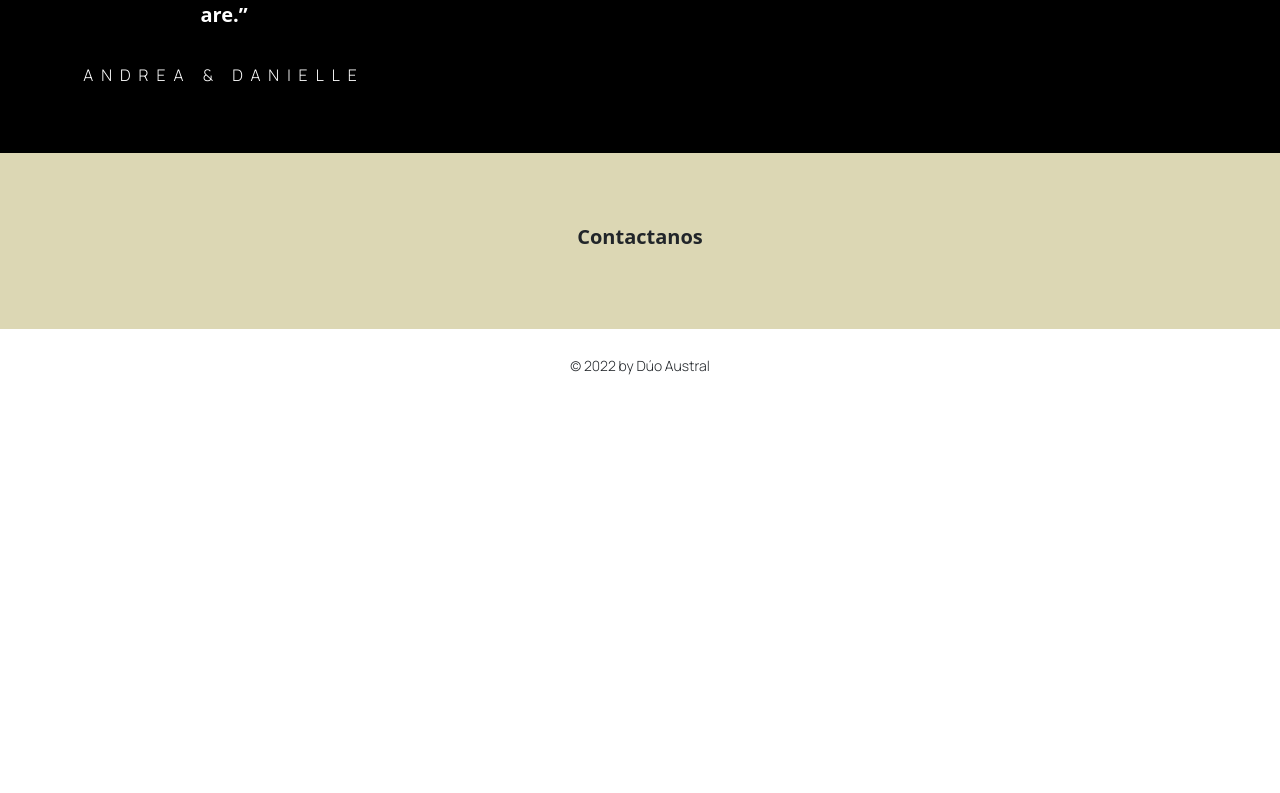
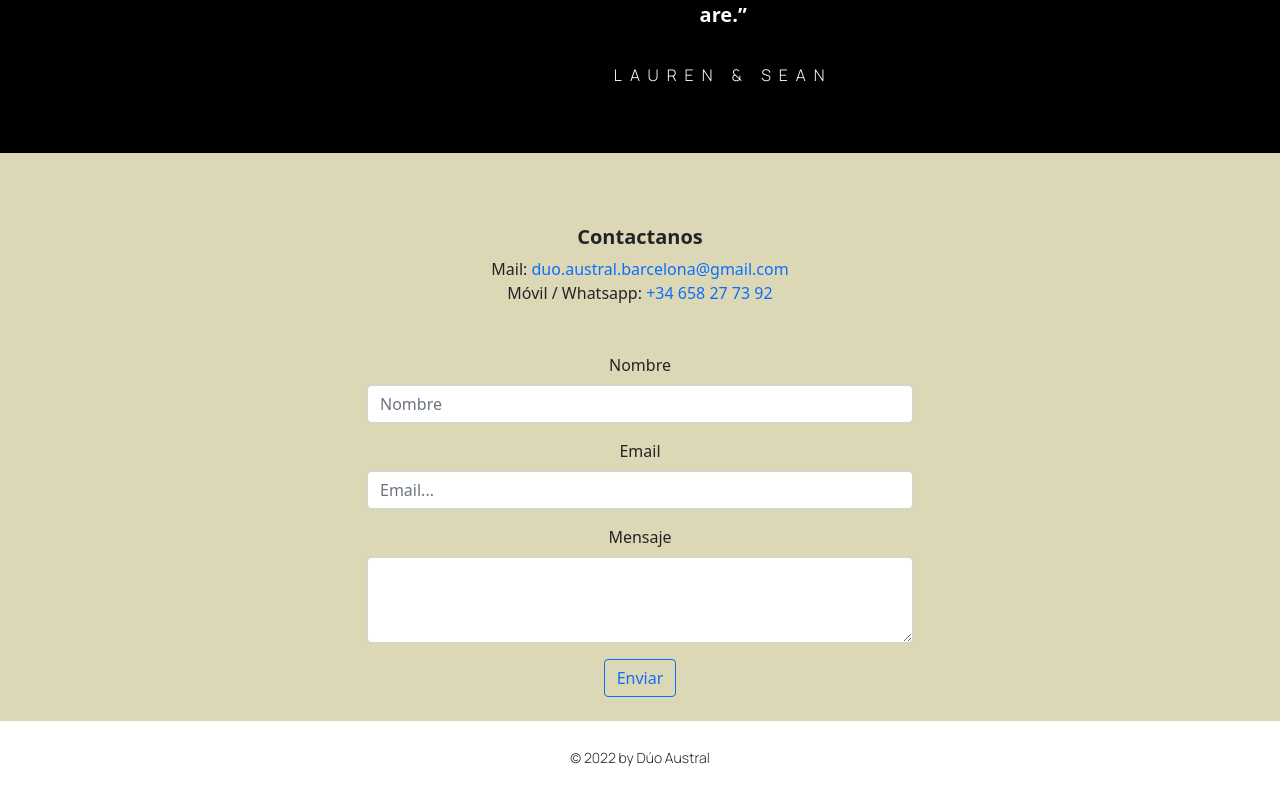
Before and after one commit to mxchristian17/duoaustral, a React (Create React App) app: page / in a window 1280 px wide. Shown: the part 3815-4608 px from the top of the page. Before the commit the page ends 4216 px from the top, so only its background shows below. Built offline with nearby package versions, Linux system fonts and the light colour scheme; no server answers.

Commit message:
contact form functional now

```diff
--- a/package.json
+++ b/package.json
@@ -10,12 +10,16 @@
     "@testing-library/react": "^12.1.2",
     "@testing-library/user-event": "^13.5.0",
     "bootstrap": "^5.1.3",
+    "emailjs-com": "^3.2.0",
     "jquery": "^3.6.0",
     "react-player": "^2.9.0",
     "react-router-dom": "^6.2.1",
     "react-router-hash-link": "^2.4.3",
     "react-scripts": "5.0.0",
     "react-slideshow-image": "^3.7.0",
+    "semantic-ui-css": "^2.4.1",
+    "semantic-ui-react": "^2.1.2",
+    "sweetalert2": "^11.4.4",
     "web-vitals": "^2.1.4"
   },
   "scripts": {
--- a/src/Components/Contact/Contact.js
+++ b/src/Components/Contact/Contact.js
@@ -1,6 +1,92 @@
-import React from 'react'
+import React, { useState } from 'react'
+import emailjs from 'emailjs-com';
+import Swal from 'sweetalert2';
 
 const Contact = () => {
+
+    const [errors, setErrors] = useState({name : null, email : null})
+
+    const [contact,  setContact] = useState({
+        name:'',
+        phone:'',
+        email:'',
+        status: false
+    })
+
+    const validateName = (value, err) => {
+        err = ({...err, name : undefined})
+        if(value.length > 100) err = ({...err, name : "El nombre es demasiado largo"})
+        if(value.length < 7) err = ({...err, name : "Por favor ingrese un Nombre y Apellido válidos"})
+        if (typeof value !== "undefined") {
+            if (!value.match(/^[a-zA-Z ]+$/)) {
+                err = ({...err, name : "El nombre solo debe contener letras y espacios"})
+            }
+        }
+        if(value.length === 0) err = ({...err, name : "Por favor ingrese un nombre"})
+        return err
+    }
+
+    const validateEmail = (value, err) => {
+        err = ({...err, email : undefined})
+        if(value.length > 100) err = ({...err, email : "El email es demasiado largo"})
+        if(value.length < 7) err = ({...err, email : "Por favor ingrese una dirección de email válida"})
+        if (typeof value !== "undefined") {
+            if (!value.match(/^(([^<>()[\]\\.,;:\s@"]+(\.[^<>()[\]\\.,;:\s@"]+)*)|(".+"))@((\[[0-9]{1,3}\.[0-9]{1,3}\.[0-9]{1,3}\.[0-9]{1,3}\])|(([a-zA-Z\-0-9]+\.)+[a-zA-Z]{2,}))$/)) {
+                err = ({...err, email : "El email debe tener un formato válido"})
+            }
+        }
+        if(value.length === 0) err = ({...err, email : "Por favor ingrese una dirección de email"})
+        return err
+    }
+
+    const handleChange = (e) => {
+        const field = e.target.id
+        const value = e.target.value
+        let err = {...errors}
+
+        if(field === "name") err = validateName(value, err)
+        if(field === "email") err = validateEmail(value, err)
+
+        setErrors(err)
+
+        setContact({...contact, [field] : value })
+    }
+
+    const submit = (e) => {
+        e.preventDefault()
+        let err = {...errors}
+
+        err = validateName(e.target.elements.name.value, err)
+        err = validateEmail(e.target.elements.email.value, err)
+
+        if(!(typeof(err.name) !== "undefined" ||
+        typeof(err.email) !== "undefined" ||
+        typeof(err.phone) !== "undefined")) message(e)
+        setErrors(err)
+    }
+
+    const SERVICE_ID = process.env.REACT_APP_SERVICE_ID;
+    const TEMPLATE_ID = process.env.REACT_APP_TEMPLATE_ID;
+    const USER_ID = process.env.REACT_APP_USER_ID;
+
+    const message = (e) => {
+        emailjs.sendForm(SERVICE_ID, TEMPLATE_ID, e.target, USER_ID)
+        .then((result) => {
+            console.log(result.text);
+            Swal.fire({
+            icon: 'success',
+            title: 'Message Sent Successfully'
+            })
+        }, (error) => {
+            console.log(error.text);
+            Swal.fire({
+            icon: 'error',
+            title: 'Ooops, something went wrong',
+            text: error.text,
+            })
+        });
+        e.target.reset()
+    }
 
     const style = {
         'backgroundColor' : 'rgb(220, 215, 180)',
@@ -8,9 +94,38 @@ const Contact = () => {
 
   return (
     <div className="w-100 p-lg-4" style={style} id="contacto">
-        <div className="row p-2 py-4 my-4">
-            <div className="col">
-                <h5 style={{'fontWeight' : '600'}}>Contactanos</h5>
+        <div className="container">
+            <div className="row p-2 py-4 my-4">
+                <div className="col">
+                    <h5 style={{'fontWeight' : '600'}}>Contactanos</h5>
+                </div>
+                <div>
+                    <div>Mail: <a href="mailto:duo.austral.barcelona@gmail.com" className="text-decoration-none">duo.austral.barcelona@gmail.com</a></div>
+                    <div>Móvil / Whatsapp: <a href="https://wa.me/+34658277392" target="_blank" className="text-decoration-none">+34 658 27 73 92</a></div>
+                </div>
+            </div>
+            <div className="row">
+                <div className="col-md-2 col-lg-3 d-lg-block"></div>
+                <div className="col-md-8 col-lg-6">
+                    <form className="form" onSubmit={submit}>
+                        <div className="mb-3">
+                            <label htmlFor="name" className="form-label">Nombre</label>
+                            <input type="text" className={"form-control" + (errors.name ? " is-invalid" : "")} onChange={handleChange} id="name" placeholder="Nombre" name="from_name" />
+                            { errors.name && <div className="invalid-feedback">{ errors.name }</div> }
+                        </div>
+                        <div className="mb-3">
+                            <label htmlFor="email" className="form-label">Email</label>
+                            <input type="email" className={"form-control" + (errors.email ? " is-invalid" : "")} onChange={handleChange} id="email" placeholder="Email..." name="from_email" />
+                            { errors.email && <div className="invalid-feedback">{ errors.email }</div> }
+                        </div>
+                        <div className="mb-3">
+                            <label htmlFor="message" className="form-label">Mensaje</label>
+                            <textarea className="form-control" id="message" rows="3" name="message"></textarea>
+                        </div>
+                        <button type="submit" className="btn btn-outline-primary">Enviar</button>
+                    </form>
+                </div>
+                <div className="col-md-2 col-lg-3 d-lg-block"></div>
             </div>
         </div>
     </div>
```
Also changed, not shown: 2 other files (tests, documents, lock files or other folders).
